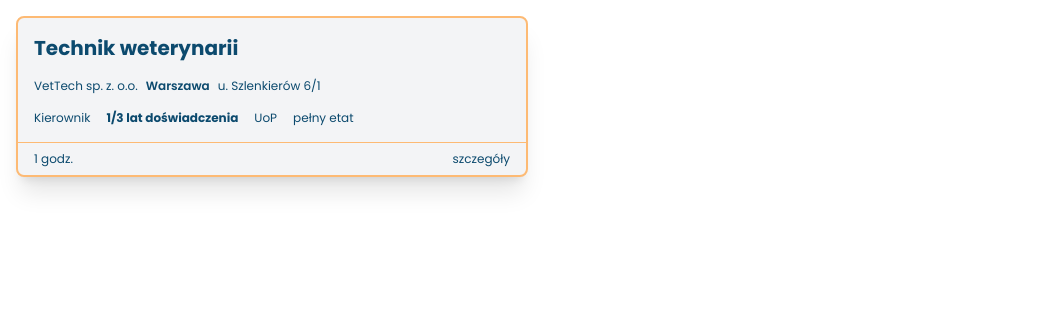
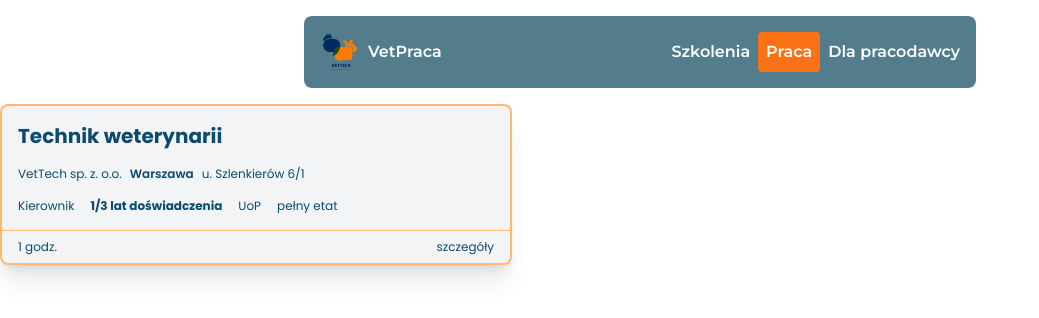
Before and after one commit to lszmytko/jobboard, a Next.js app: page / in a window 1280 px wide. Shown: the top 318 px of the page, without its empty margins (0-1039 px from the left). Built offline with nearby package versions, Linux system fonts and the light colour scheme.

Commit message:
feat(main): create Header component

```diff
--- a/src/app/_components/AdCard/AdCard.tsx
+++ b/src/app/_components/AdCard/AdCard.tsx
@@ -18,7 +18,7 @@ const AdCard = () => {
             <p className="mb-1 md:mb-0">pełny etat</p>
           </div>
         </div>
-        <div className="h-px bg-orange-300"></div>
+        <div className="h-px bg-primary-lighter"></div>
         <div className="flex justify-between text-xs px-4 py-2">
           <p>1 godz.</p>
           <p>szczegóły</p>
--- a/src/app/_components/Header/EmployerButton/EmployerButton.tsx
+++ /dev/null
@@ -1,5 +0,0 @@
-const EmployerButton = () => {
-  return <div>EmployerButton</div>;
-};
-
-export default EmployerButton;
--- a/src/app/_components/Header/EmployerButton/index.ts
+++ /dev/null
@@ -1 +0,0 @@
-export { default } from "./EmployerButton";
--- a/src/app/_components/Header/Header.tsx
+++ b/src/app/_components/Header/Header.tsx
@@ -1,5 +1,31 @@
+import { Montserrat } from "next/font/google";
+import Link from "next/link";
+
+import Logo from "./Logo";
+
+const montserrat = Montserrat({ subsets: ["latin"] });
+
 const Header = () => {
-  return <div>Header</div>;
+  return (
+    <div className="w-screen flex justify-center">
+      <div
+        className={`flex max-sm:justify-center max-w-2xl w-screen justify-between bg-header-background text-white font-semibold leading-10 ${montserrat.className} mb-4 p-4 sm:rounded-lg`}
+      >
+        <div>
+          <Logo />
+        </div>
+        <div className="max-sm:hidden flex gap-2">
+          <a href="www.vettech.pl" className="trainings hidden sm:block">
+            Szkolenia
+          </a>
+          <Link href="/" className="bg-primary rounded px-2">
+            Praca
+          </Link>
+          <Link href="/login/employee">Dla pracodawcy</Link>
+        </div>
+      </div>
+    </div>
+  );
 };
 
 export default Header;
--- a/src/app/_components/Header/LoginButton/LoginButton.tsx
+++ /dev/null
@@ -1,5 +0,0 @@
-const LoginButton = () => {
-  return <div>LoginButton</div>;
-};
-
-export default LoginButton;
--- a/src/app/_components/Header/LoginButton/index.ts
+++ /dev/null
@@ -1 +0,0 @@
-export { default } from "./LoginButton";
--- a/src/app/_components/Header/Logo/Logo.tsx
+++ b/src/app/_components/Header/Logo/Logo.tsx
@@ -1,5 +1,15 @@
+import Image from "next/image";
+import Link from "next/link";
+
 const Logo = () => {
-  return <div>Logo</div>;
+  return (
+    <Link href="/">
+      <div className="flex gap-2">
+        <Image src="/vettechLogo.png" alt="logo" width="40" height="40" />
+        <h1>VetPraca</h1>
+      </div>
+    </Link>
+  );
 };
 
 export default Logo;
--- a/src/app/addetails/AdCardDetails/ApplyButton/ApplyButton.tsx
+++ b/src/app/addetails/AdCardDetails/ApplyButton/ApplyButton.tsx
@@ -1,6 +1,6 @@
 const ApplyButton = () => {
   return (
-    <button className="block w-80 bg-orange-500 hover:bg-orange-700 text-white font-bold py-2 px-4 rounded-3xl text-3xl">
+    <button className="block w-80 bg-primary hover:bg-primary-darker text-white font-bold py-2 px-4 rounded-3xl text-3xl">
       Aplikuj
     </button>
   );
--- a/src/app/globals.css
+++ b/src/app/globals.css
@@ -2,10 +2,6 @@
 @tailwind components;
 @tailwind utilities;
 
-body {
-  padding: 1rem;
-}
-
 .tasks li::marker {
   color: #fdba74;
 }
--- a/src/app/layout.tsx
+++ b/src/app/layout.tsx
@@ -1,6 +1,8 @@
 import "./globals.css";
 import type { Metadata } from "next";
 import { Poppins } from "next/font/google";
+
+import Header from "./_components/Header";
 
 const poppins = Poppins({
   subsets: ["latin"],
@@ -19,7 +21,12 @@ export default function RootLayout({
 }) {
   return (
     <html lang="en">
-      <body className={poppins.className}>{children}</body>
+      <body className={poppins.className}>
+        <div className="sm:mt-4">
+          <Header />
+        </div>
+        {children}
+      </body>
     </html>
   );
 }
--- a/tailwind.config.ts
+++ b/tailwind.config.ts
@@ -1,20 +1,26 @@
-import type { Config } from 'tailwindcss'
+import type { Config } from "tailwindcss";
 
 const config: Config = {
   content: [
-    './src/pages/**/*.{js,ts,jsx,tsx,mdx}',
-    './src/components/**/*.{js,ts,jsx,tsx,mdx}',
-    './src/app/**/*.{js,ts,jsx,tsx,mdx}',
+    "./src/pages/**/*.{js,ts,jsx,tsx,mdx}",
+    "./src/components/**/*.{js,ts,jsx,tsx,mdx}",
+    "./src/app/**/*.{js,ts,jsx,tsx,mdx}",
   ],
   theme: {
     extend: {
       backgroundImage: {
-        'gradient-radial': 'radial-gradient(var(--tw-gradient-stops))',
-        'gradient-conic':
-          'conic-gradient(from 180deg at 50% 50%, var(--tw-gradient-stops))',
+        "gradient-radial": "radial-gradient(var(--tw-gradient-stops))",
+        "gradient-conic":
+          "conic-gradient(from 180deg at 50% 50%, var(--tw-gradient-stops))",
+      },
+      colors: {
+        "header-background": "#537D8D",
+        primary: "#f97316",
+        "primary-lighter": "#fdba74",
+        "primary-darker": "#c2410c",
       },
     },
   },
   plugins: [],
-}
-export default config
+};
+export default config;
```
Also changed, not shown: public/vettechLogo.png (added).
